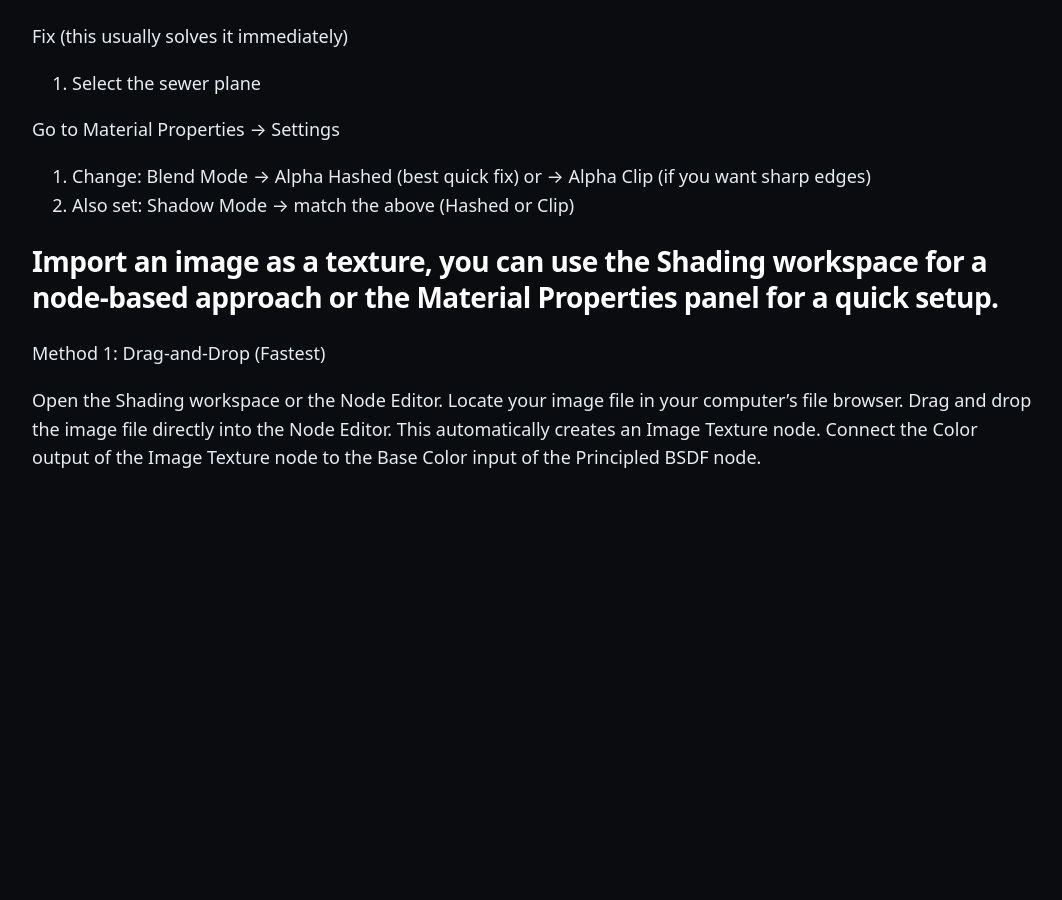
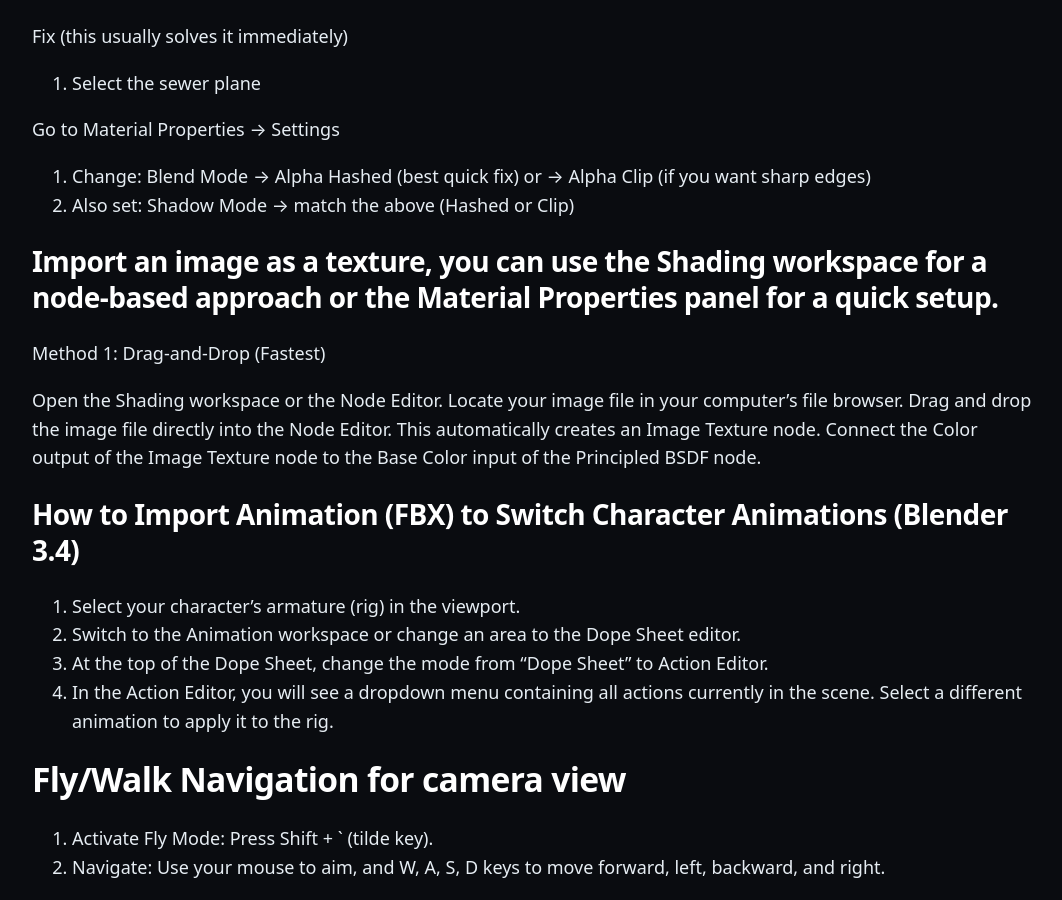
Before and after one commit to BBBB-44/_Codex, a Jekyll site: the page built from _codex/blender.md, in a window 1280 px wide and 900 px high, scrolled down 911 px. Shown: the whole window, without its empty margins (108-1170 px from the left). Built offline with Jekyll 4.4.1, drawn with Linux system fonts in a browser that asks for light colours; before the commit the page ends 1401 px from its top, so only the background shows below that.

Commit message:
Enhance Blender guide with animation import and navigation
Added instructions for importing FBX animations and navigating the camera view.

```diff
--- a/_codex/blender.md
+++ b/_codex/blender.md
@@ -59,3 +59,14 @@ Open the Shading workspace or the Node Editor.
 Locate your image file in your computer’s file browser.
 Drag and drop the image file directly into the Node Editor. This automatically creates an Image Texture node.
 Connect the Color output of the Image Texture node to the Base Color input of the Principled BSDF node.
+
+
+## How to Import Animation (FBX) to Switch Character Animations (Blender 3.4)
+1. Select your character's armature (rig) in the viewport.
+2. Switch to the Animation workspace or change an area to the Dope Sheet editor.
+3. At the top of the Dope Sheet, change the mode from "Dope Sheet" to Action Editor.
+4. In the Action Editor, you will see a dropdown menu containing all actions currently in the scene. Select a different animation to apply it to the rig.
+
+# Fly/Walk Navigation for camera view
+1. Activate Fly Mode: Press Shift +  ` (tilde key).
+2. Navigate: Use your mouse to aim, and W, A, S, D keys to move forward, left, backward, and right.
```
